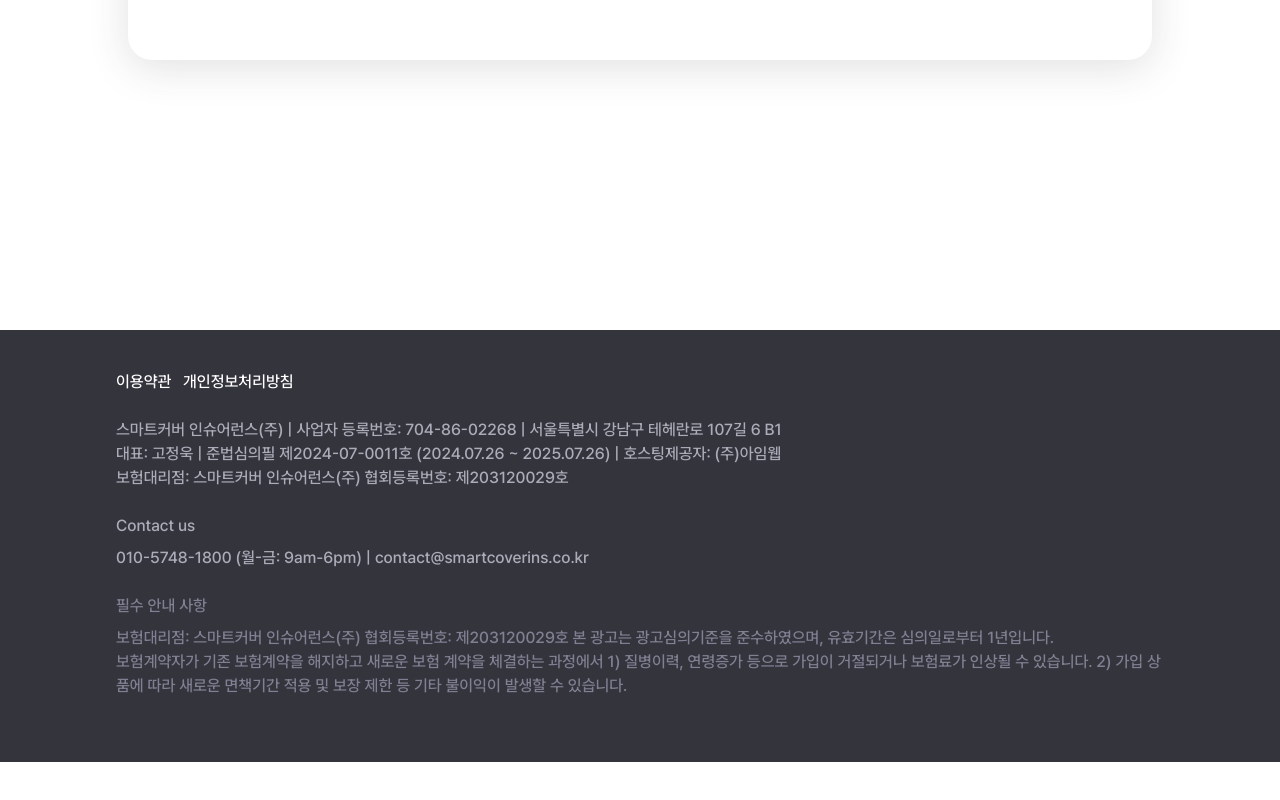
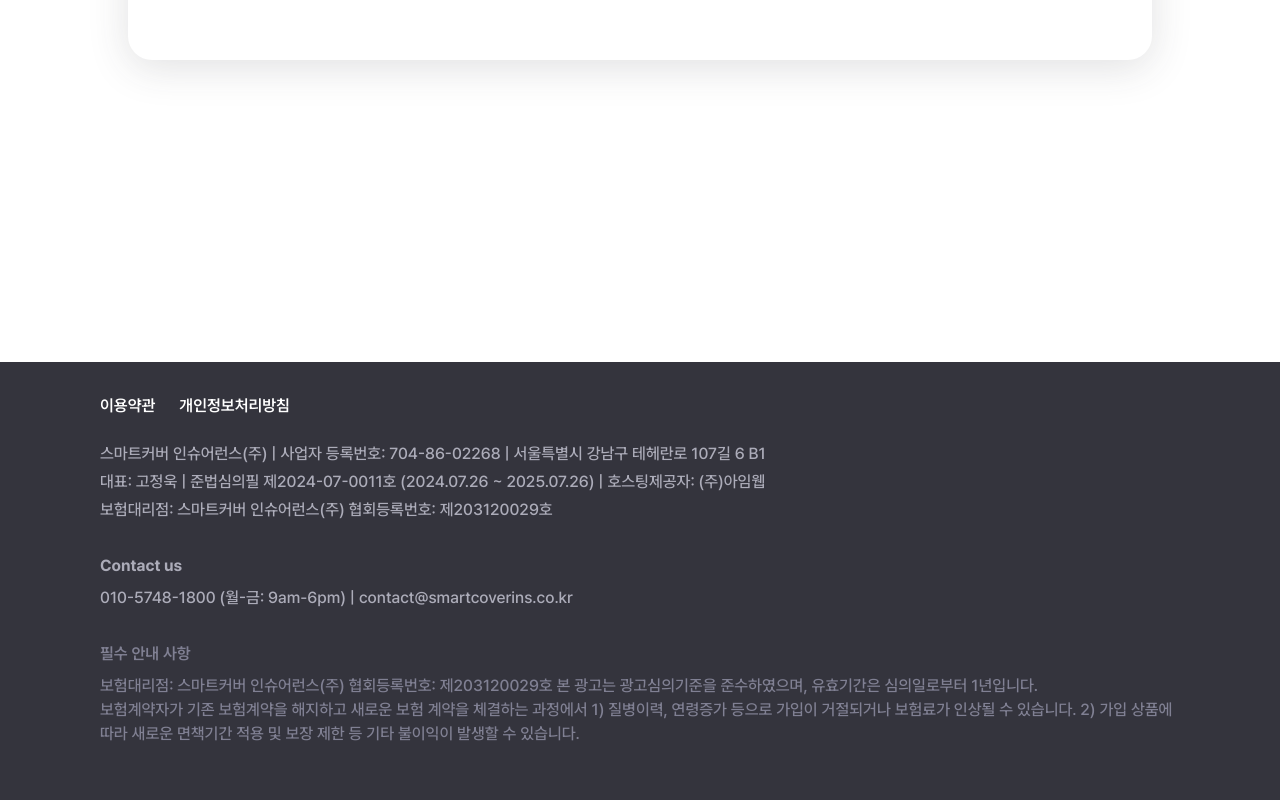
Before and after one commit to FITPET-A/FITPET_FE, a Next.js app: page / in a window 1280 px wide. Shown: the part 654-1454 px from the top of the page. Before the commit the page ends 1416 px from the top, so only its background shows below. Built offline with nearby package versions, Linux system fonts and the light colour scheme; a web font is replaced by a local one.

Commit message:
style: footer tailwind css 수정

```diff
--- a/components/Footer.tsx
+++ b/components/Footer.tsx
@@ -2,17 +2,18 @@
 
 function Footer() {
   return (
-    <footer className="md bg-grayscale-100 py-10">
-      <div className="container mx-auto mb-4 px-4">
+    <footer className="mt-8 flex justify-center bg-grayscale-100 text-md">
+      <div className="flex w-[1080px] flex-col">
         {/* 이용약관 및 개인정보처리방침 */}
-        <div className="mb-6 flex flex-col justify-between">
-          <p className="text-grayscale-00">
-            이용약관&nbsp;&nbsp;&nbsp;개인정보처리방침
-          </p>
+        <div className="gab-6 mt-8 flex">
+          <div className="flex space-x-6 font-semibold text-grayscale-00">
+            <p>이용약관</p>
+            <p>개인정보처리방침</p>
+          </div>
         </div>
 
         {/* 회사 정보 */}
-        <div className="mb-6 flex flex-col justify-between text-grayscale-40">
+        <div className="mt-6 flex flex-col gap-1 text-grayscale-40">
           <p>
             스마트커버 인슈어런스(주) | 사업자 등록번호: 704-86-02268 |
             서울특별시 강남구 테헤란로 107길 6 B1
@@ -27,27 +28,27 @@
         </div>
 
         {/* 연락처 */}
-        <div className="mb-6 text-grayscale-40">
-          <p>Contact us</p>
-          <p className="mt-2">
-            010-5748-1800 (월-금: 9am-6pm) | contact@smartcoverins.co.kr
-          </p>
+        <div className="mt-8 flex flex-col gap-2 text-grayscale-40">
+          <p className="font-bold">Contact us</p>
+          <p>010-5748-1800 (월-금: 9am-6pm) | contact@smartcoverins.co.kr</p>
         </div>
 
         {/* 필수 안내 사항 */}
-        <div className="mb-6 text-grayscale-60">
-          <p>필수 안내 사항</p>
-          <p className="mt-2">
-            보험대리점: 스마트커버 인슈어런스(주) 협회등록번호: 제203120029호 본
-            광고는 광고심의기준을 준수하였으며, 유효기간은 심의일로부터
+        <div className="mb-16 mt-8 flex flex-col gap-2 text-grayscale-60">
+          <p className="font-semibold">필수 안내 사항</p>
+          <div>
+            <p>
+              보험대리점: 스마트커버 인슈어런스(주) 협회등록번호: 제203120029호
+              본 광고는 광고심의기준을 준수하였으며, 유효기간은 심의일로부터
               1년입니다.
             </p>
             <p>
               보험계약자가 기존 보험계약을 해지하고 새로운 보험 계약을 체결하는
               과정에서 1) 질병이력, 연령증가 등으로 가입이 거절되거나 보험료가
-            인상될 수 있습니다. 2) 가입 상품에 따라 새로운 면책기간 적용 및 보장
-            제한 등 기타 불이익이 발생할 수 있습니다.
+              인상될 수 있습니다. 2) 가입 상품에 따라 새로운 면책기간 적용 및
+              보장 제한 등 기타 불이익이 발생할 수 있습니다.
             </p>
+          </div>
         </div>
       </div>
     </footer>
```
Lines whose indentation alone changed are shown as unchanged.
